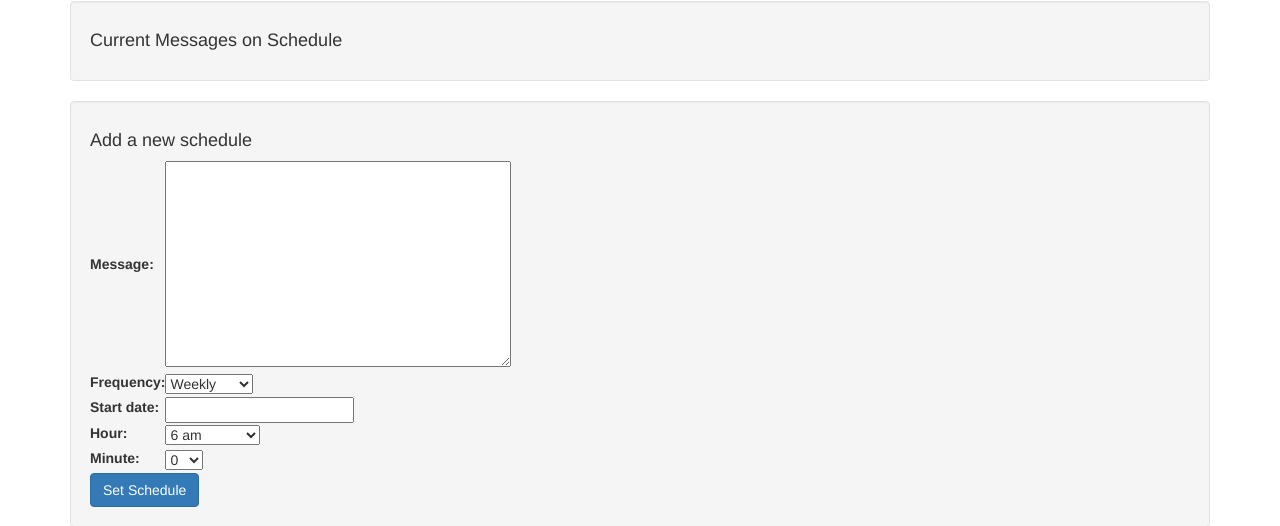
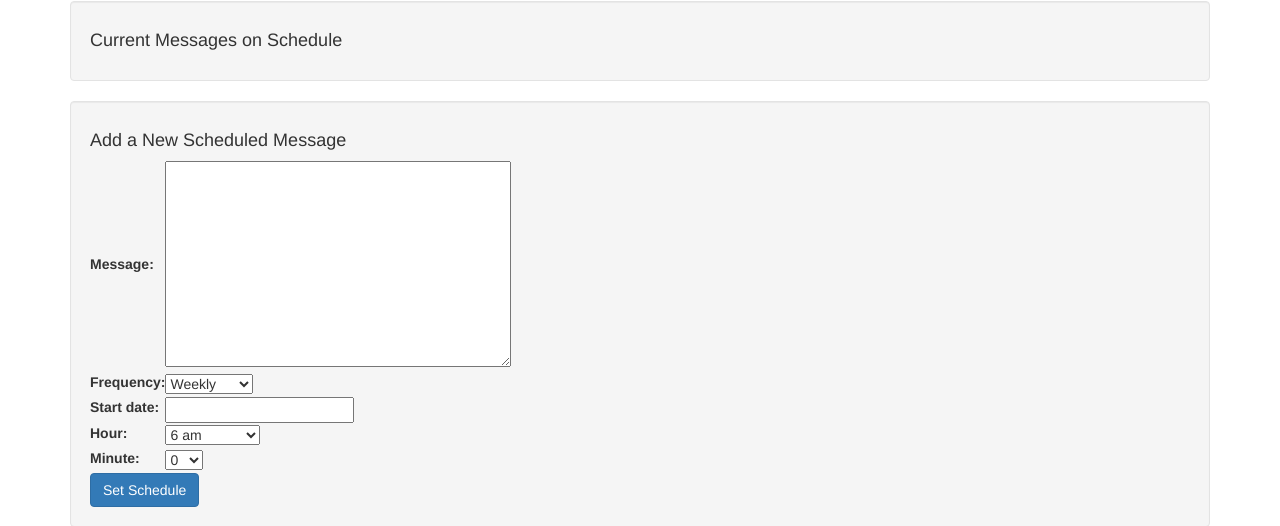
Before and after one commit to bradmenezes/reminderapp, a Django app: page /set_schedule/ in a window 1280 px wide. Shown: the part 147-673 px from the top of the page. Run offline with Django 3.2, Linux system fonts and the light colour scheme; the visitor is signed in with stand-in values (Sample User, id 1); data that the repository does not hold is empty; parts of the project's set-up code (start-up, migrations or seed data) failed here and were passed over; some libraries are stand-ins or nearby versions.

Commit message:
change to set_schedule template

```diff
--- a/templates/set_schedule.html
+++ b/templates/set_schedule.html
@@ -26,7 +26,7 @@
 
 <div class = 'well'>
 
-<h4>Add a new schedule</h4>
+<h4>Add a New Scheduled Message</h4>
 
   <form class = "form-inline" action="" method="post">
 		{% csrf_token %}
```
